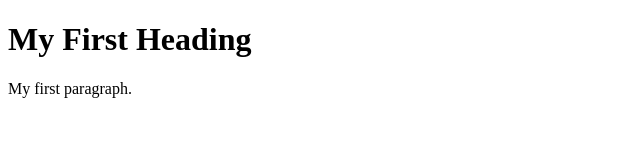
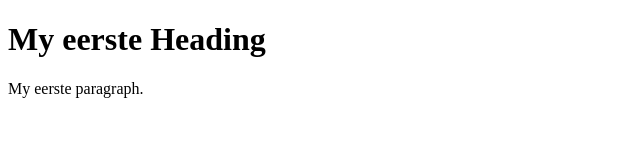
Before and after one commit to moorlag/moorlag.github.io-demo12345, a plain HTML site: page index.html in a window 1280 px wide. Shown: the whole page, without its empty margins (0-640 px from the left). Drawn offline with Linux system fonts and the light colour scheme.

Commit message:
Update index.html

```diff
--- a/index.html
+++ b/index.html
@@ -2,9 +2,9 @@
 <html>
 <body>
 
-<h1>My First Heading</h1>
+<h1>My eerste Heading</h1>
 
-<p>My first paragraph.</p>
+<p>My eerste paragraph.</p>
 
 </body>
 </html>
```
